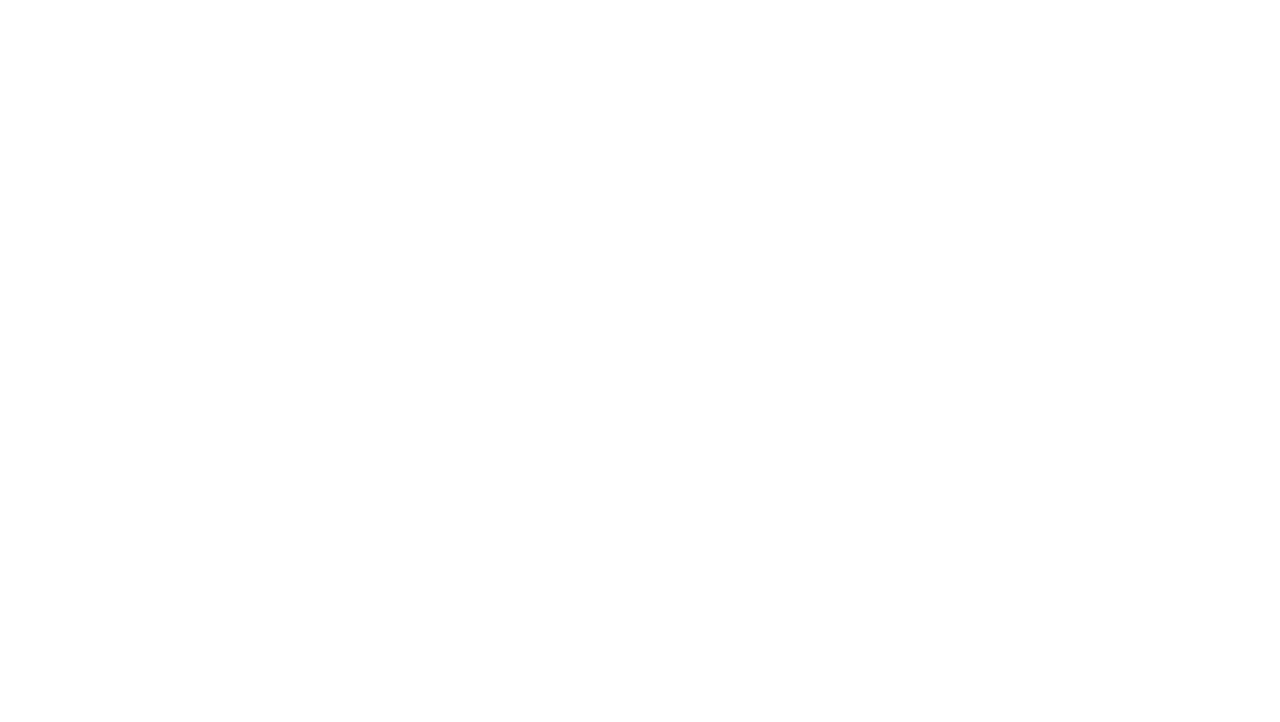
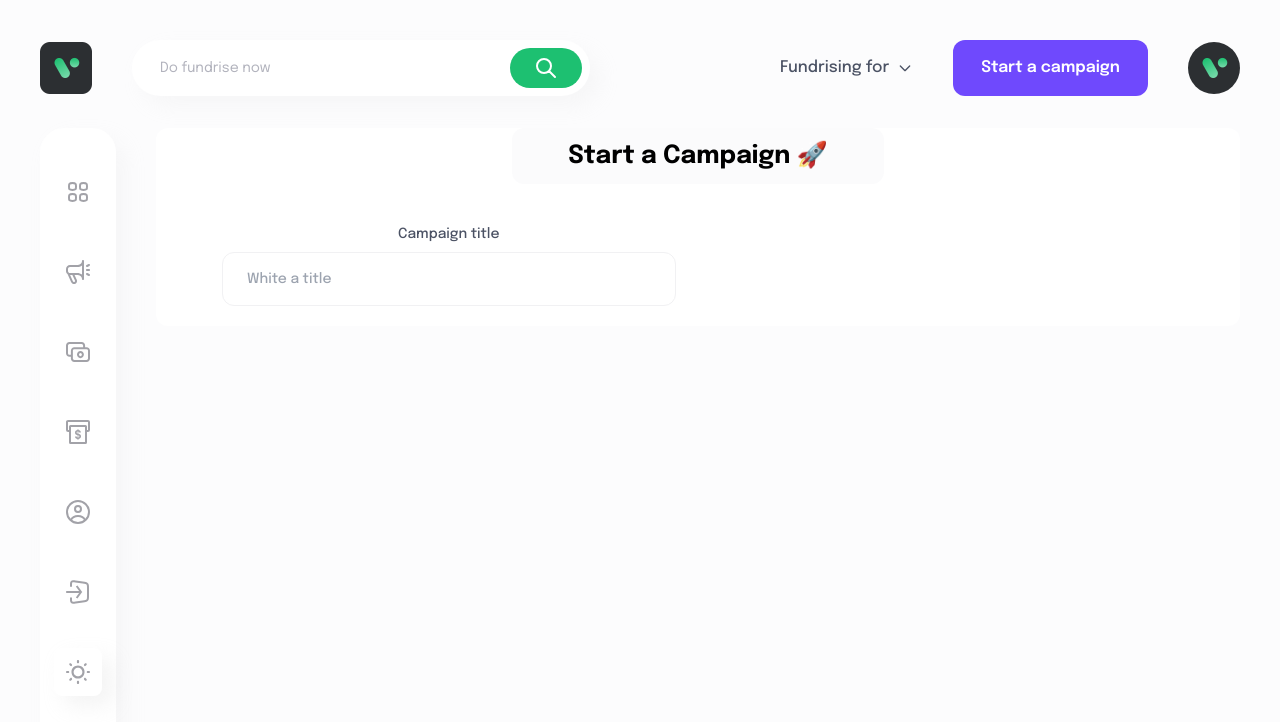
Before and after one commit to OanhL1B/crowfunding-app, a React (Create React App) app: page /start-campaign in a window 1280 px wide. Before the commit this address had no page. Shown: the top 722 px of the page. Built offline with nearby package versions, Linux system fonts and the light colour scheme.

Commit message:
15. first NewStartCampaign

```diff
--- a/src/App.js
+++ b/src/App.js
@@ -5,6 +5,7 @@ const SignUpPage = lazy(() => import("./pages/SignUpPage"));
 const SignInPage = lazy(() => import("./pages/SignInPage"));
 const DashboardPage = lazy(() => import("./pages/DashboardPage"));
 const CampaignPage = lazy(() => import("./pages/CampaignPage"));
+const StartCampaignPage = lazy(() => import("./pages/StartCampaignPage"));
 
 function App() {
   return (
@@ -14,6 +15,10 @@ function App() {
         <Route path="/campaign" element={<CampaignPage></CampaignPage>}></Route>
         <Route path="/sign-up" element={<SignUpPage></SignUpPage>}></Route>
         <Route path="/sign-in" element={<SignInPage></SignInPage>}></Route>
+        <Route
+          path="/start-campaign"
+          element={<StartCampaignPage></StartCampaignPage>}
+        ></Route>
       </Routes>
     </Suspense>
   );
--- /dev/null
+++ b/src/components/common/FormRow.js
@@ -0,0 +1,7 @@
+import React from "react";
+
+const FormRow = ({ children }) => {
+  return <div className="grid grid-cols-2 gap-x-[45px]">{children}</div>;
+};
+
+export default FormRow;
--- /dev/null
+++ b/src/modules/campaign/CampaignAddNew.js
@@ -0,0 +1,33 @@
+import FormGroup from "components/common/FormGroup";
+import FormRow from "components/common/FormRow";
+import { Input } from "components/input";
+import { Label } from "components/label";
+import React from "react";
+import { useForm } from "react-hook-form";
+
+const CampaignAddNew = () => {
+  const { handleSubmit, control } = useForm();
+  return (
+    <div className="bg-white rounded-xl py-66px px-[66px]">
+      <div className="text-center">
+        <h1 className="py-4 px-14 bg-text4 bg-opacity-5 rounded-xl font-bold text-[25px] inline-block mb-10 ">
+          Start a Campaign 🚀
+        </h1>
+        <form>
+          <FormRow>
+            <FormGroup>
+              <Label>Campaign title</Label>
+              <Input
+                control={control}
+                name="title"
+                placeholder="White a title"
+              ></Input>
+            </FormGroup>
+          </FormRow>
+        </form>
+      </div>
+    </div>
+  );
+};
+
+export default CampaignAddNew;
--- a/src/pages/CampaignPage.js
+++ b/src/pages/CampaignPage.js
@@ -40,6 +40,7 @@ const CampaignPage = () => {
         </div>
         <Button
           type="button"
+          // kind
           kind="ghost"
           className="px-8"
           href="/start-campaign"
@@ -48,6 +49,7 @@ const CampaignPage = () => {
         </Button>
       </div>
       <Heading number={4}>Your campaign</Heading>
+      {/* type= secondary để nó k phải default là được vì có 2 trường hợp thôi mà  */}
       <CampaignGrid type="secondary">
         <CampaignFeature></CampaignFeature>
         <CampaignFeature></CampaignFeature>
--- a/src/pages/SignInPage.js
+++ b/src/pages/SignInPage.js
@@ -86,7 +86,7 @@ const SignInPage = () => {
             </span>
           </div>
         </FormGroup>
-        <Button className="w-full bg-primary" type="submit">
+        <Button className="w-full" kind="primary" type="submit">
           Sign in
         </Button>
       </form>
--- a/src/pages/SignUpPage.js
+++ b/src/pages/SignUpPage.js
@@ -112,7 +112,7 @@ const SignUpPage = () => {
             </p>
           </CheckBox>
         </div>
-        <Button className="w-full bg-primary" type="submit">
+        <Button className="w-full" kind="primary" type="submit">
           Create my account
         </Button>
       </form>
--- /dev/null
+++ b/src/pages/StartCampaignPage.js
@@ -0,0 +1,13 @@
+import LayoutDashboard from "layouts/LayoutDashboard";
+import CampaignAddNew from "modules/campaign/CampaignAddNew";
+import React, { Fragment } from "react";
+
+const StartCampaignPage = () => {
+  return (
+    <LayoutDashboard>
+      <CampaignAddNew></CampaignAddNew>
+    </LayoutDashboard>
+  );
+};
+
+export default StartCampaignPage;
```
Also changed, not shown: src/components/button/Button.js (+2 -35 lines).
